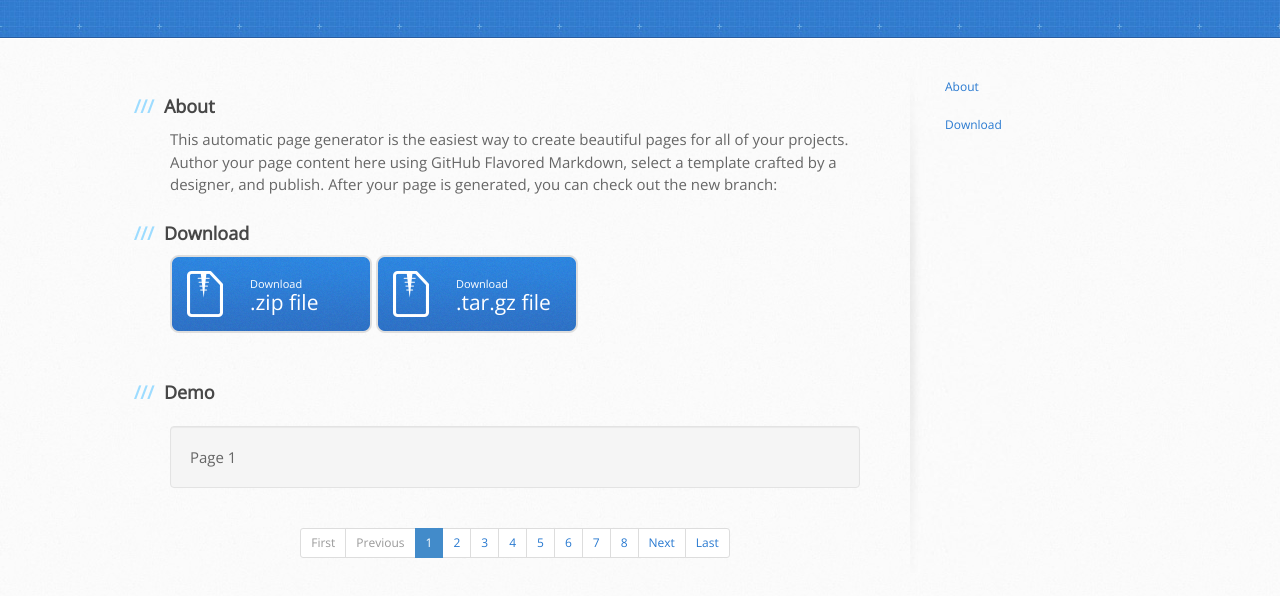
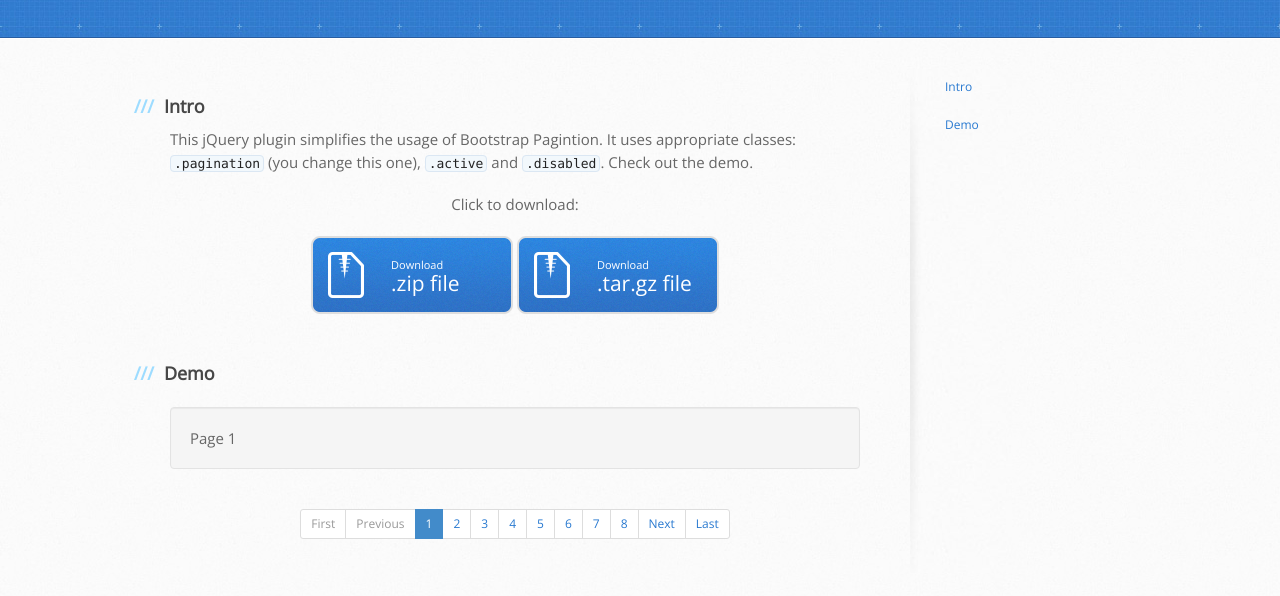
Before and after one commit to josecebe/twbs-pagination, a plain HTML site: page index.html in a window 1280 px wide. Shown: the part 134-730 px from the top of the page. Drawn offline with nearby package versions, Linux system fonts and the light colour scheme.

Commit message:
Merge 'about' and 'download' sections to 'intro' section

```diff
--- a/index.html
+++ b/index.html
@@ -41,30 +41,27 @@
     <div class="inner clearfix">
         <section id="main-content">
             <h3>
-                <a name="about" class="anchor" href="#about"><span
-                        class="octicon octicon-link"></span></a>About</h3>
+                <a name="intro" class="anchor" href="#intro"><span
+                        class="octicon octicon-link"></span></a>Intro</h3>
 
-            <p>This automatic page generator is the easiest way to create beautiful pages for all of your projects.
-                Author your page content here using GitHub Flavored Markdown, select a template crafted by a designer,
-                and publish. After your page is generated, you can check out the new branch:</p>
+            <p>This jQuery plugin simplifies the usage of Bootstrap Pagintion. It uses appropriate classes:
+                <code>.pagination</code> (you change this one), <code>.active</code> and <code>.disabled</code>.
+                Check out the demo.</p>
 
-            <h3>
-                <a name="download" class="anchor" href="#download"><span
-                        class="octicon octicon-link"></span></a>Download</h3>
-
-            <p>
-                <a href="https://github.com/esimakin/twbs-pagination/zipball/master" class="button">
+            <p class="text-center">Click to download:</p>
+            <p class="text-center">
+                <a href="https://github.com/esimakin/twbs-pagination/zipball/master" class="button text-left">
                     <small>Download</small>
                     .zip file
                 </a>
-                <a href="https://github.com/esimakin/twbs-pagination/tarball/master" class="button">
+                <a href="https://github.com/esimakin/twbs-pagination/tarball/master" class="button text-left">
                     <small>Download</small>
                     .tar.gz file
                 </a>
             </p>
 
             <h3>
-                <a name="demo" class="anchor" href="#about"><span
+                <a name="demo" class="anchor" href="#demo"><span
                         class="octicon octicon-link"></span></a>Demo</h3>
 
             <p>
@@ -79,8 +76,8 @@
         <aside id="sidebar">
 
             <ul class="nav nav-pills nav-stacked">
-                <li><a href="#about">About</a></li>
-                <li><a href="#download">Download</a>
+                <li><a href="#intro">Intro</a></li>
+                <li><a href="#demo">Demo</a>
             </ul>
 
         </aside>
```
